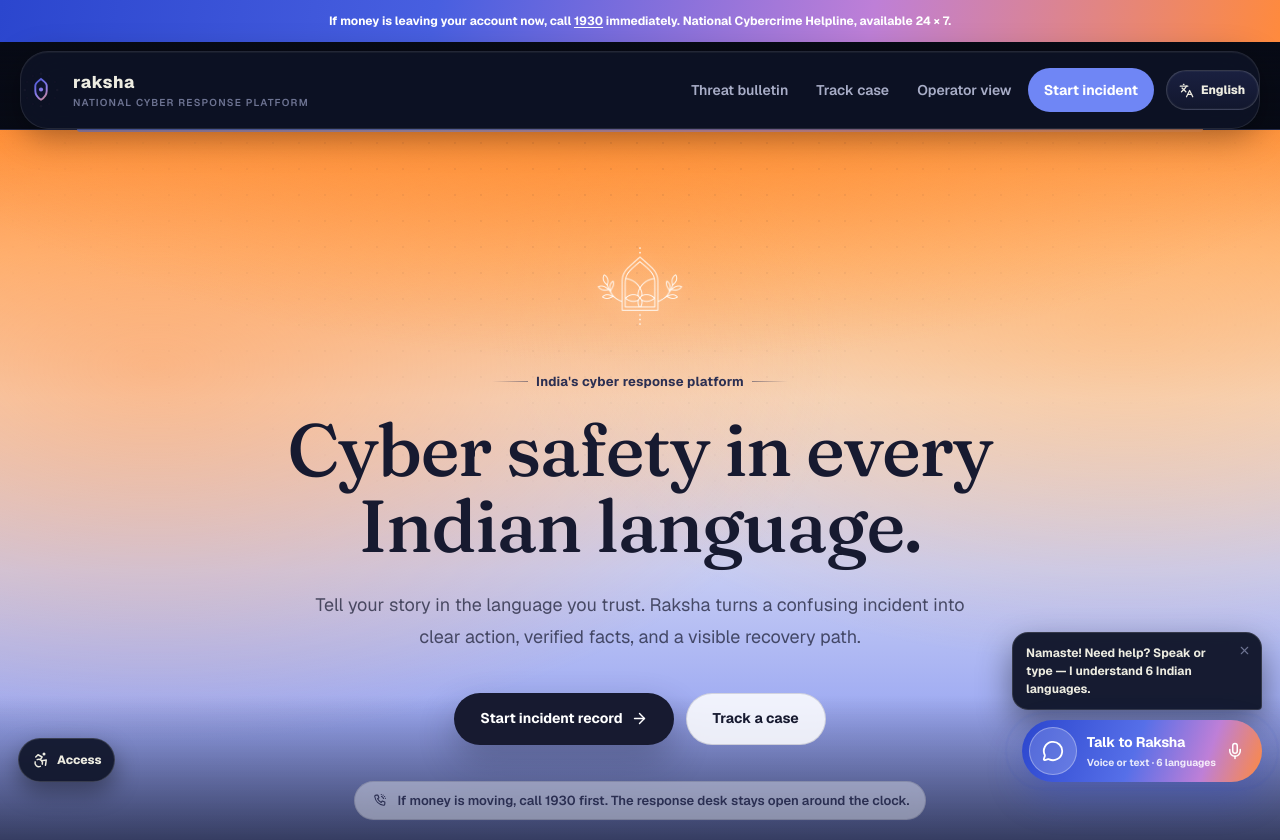
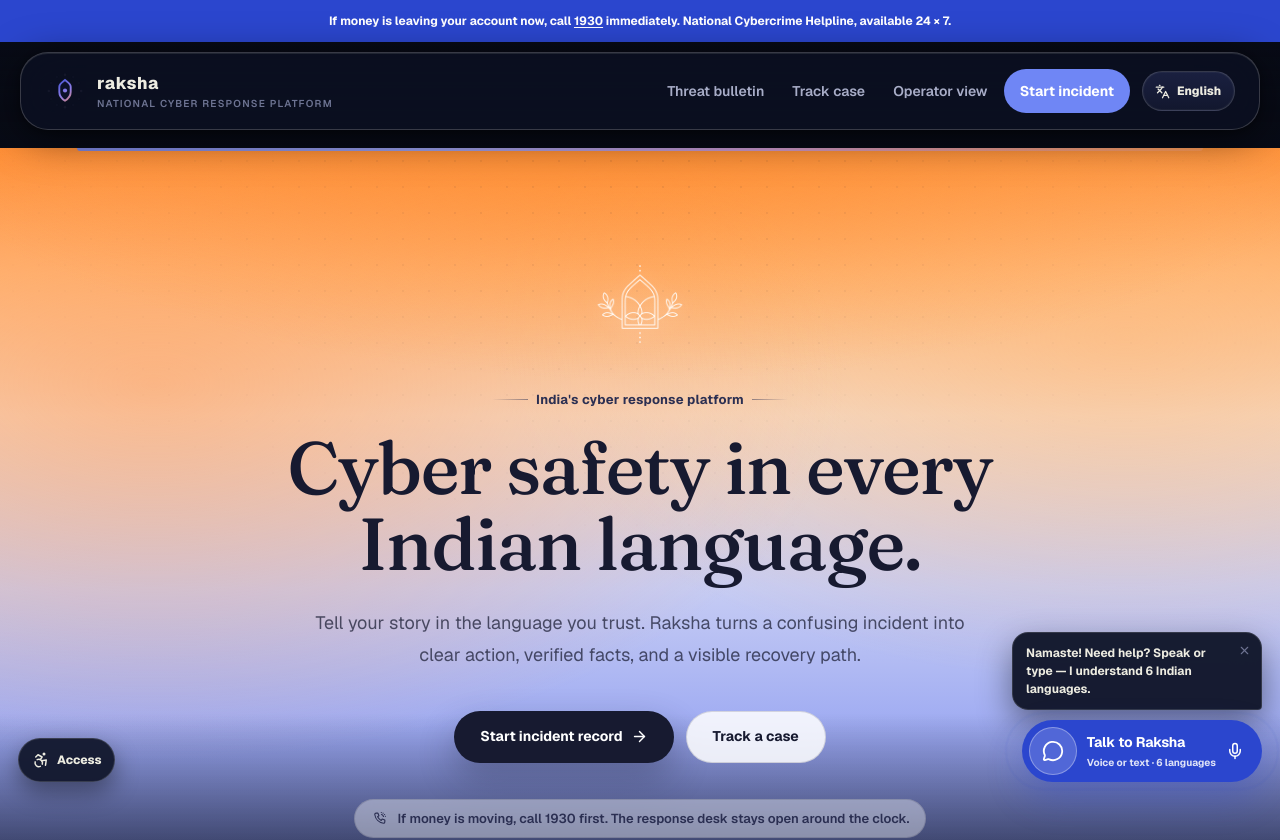
Before and after one commit to aryandigital/NCRP-REIMAGINED, a Next.js app in the folder ncrp-reimagined/: page / in a window 1280 px wide. Shown: the top 840 px of the page. Built offline with nearby package versions, Linux system fonts and the light colour scheme; a web font is replaced by a local one.

Commit message:
gradient fix

```diff
--- a/ncrp-reimagined/src/app/globals.css
+++ b/ncrp-reimagined/src/app/globals.css
@@ -100,7 +100,7 @@
 /* ---------- Global chrome ---------- */
 
 .emergency-bar {
-  background: linear-gradient(100deg, #2b46ce 0%, #485fe0 34%, #be7fd7 68%, #ff8a3d 100%);
+  background: #2b46ce;
   color: #ffffff;
   min-height: 42px;
   display: flex;
@@ -480,9 +480,10 @@
 .skip-link { position: fixed; z-index: 1000; top: 8px; left: 8px; transform: translateY(-150%); border-radius: 999px; background: var(--deep-ink); padding: 10px 14px; color: #080b16; font-size: 13px; font-weight: 800; }
 .skip-link:focus { transform: translateY(0); }
 
-.site-header { position: sticky; top: 0; z-index: 40; padding: 9px 8px 0; background: linear-gradient(to bottom, rgba(8,11,22,.96), rgba(8,11,22,.3), transparent); }
-.site-header > .public-shell { width: min(100% - 24px, 1320px); border: 1px solid rgba(237, 236, 225, .1); border-radius: 28px; background: rgba(16, 21, 41, .72); box-shadow: inset 0 1px 1px rgba(237, 236, 225, .06), 0 8px 32px rgba(0, 0, 0, .35); backdrop-filter: blur(20px) saturate(1.25); -webkit-backdrop-filter: blur(20px) saturate(1.25); }
-.site-header .hero-rule { position: absolute; right: 6%; bottom: -3px; left: 6%; z-index: -1; border-radius: 0 0 999px 999px; opacity: .65; }
+.site-header { position: sticky; top: 0; z-index: 40; padding: 10px 8px 18px; background: linear-gradient(to bottom, rgba(8,11,22,.55) 0%, rgba(8,11,22,.15) 60%, transparent 100%); }
+.site-header > .public-shell { width: min(100% - 24px, 1320px); border: 1px solid rgba(237, 236, 225, .2); border-radius: 28px; background: rgba(12, 16, 34, .82); box-shadow: inset 0 1px 0 rgba(237, 236, 225, .1), 0 8px 40px rgba(0, 0, 0, .55), 0 2px 8px rgba(0, 0, 0, .3); backdrop-filter: blur(24px) saturate(1.4); -webkit-backdrop-filter: blur(24px) saturate(1.4); }
+.site-header .hero-rule { position: absolute; right: 6%; bottom: -3px; left: 6%; z-index: -1; border-radius: 0 0 999px 999px; opacity: .9; transition: opacity .4s ease; }
+.site-header.is-scrolled .hero-rule { opacity: 0; }
 
 .language-switcher { display: inline-flex; min-height: 40px; align-items: center; gap: 7px; border: 1px solid rgba(237, 236, 225, .16); border-radius: 999px; background: linear-gradient(to bottom, #1a2040, #12172e); padding: 0 12px; color: var(--deep-ink); box-shadow: inset 0 0 0 1px rgba(237, 236, 225, .04); }
 .language-switcher select { max-width: 104px; cursor: pointer; appearance: none; border: 0; background: transparent; color: inherit; font-size: 12px; font-weight: 750; outline: 0; }
@@ -528,7 +529,7 @@
 
 .samvaad-dock { position: fixed; z-index: 60; right: 18px; bottom: 18px; display: grid; justify-items: end; gap: 10px; }
 
-.samvaad-fab { position: relative; display: flex; min-height: 62px; align-items: center; gap: 10px; border-radius: 999px; background: linear-gradient(110deg, #2b46ce, #566fe8 47%, #be7fd7 76%, #ff8a3d); padding: 6px 18px 6px 7px; color: #fff; box-shadow: 0 16px 36px rgba(43, 70, 206, .3); text-align: left; }
+.samvaad-fab { position: relative; display: flex; min-height: 62px; align-items: center; gap: 10px; border-radius: 999px; background: #2b46ce; padding: 6px 18px 6px 7px; color: #fff; box-shadow: 0 16px 36px rgba(43, 70, 206, .3); text-align: left; }
 .samvaad-fab::after { content: ""; position: absolute; inset: -5px; border: 2px solid rgba(43, 70, 206, .4); border-radius: 999px; animation: fab-pulse 2.6s ease-out infinite; pointer-events: none; }
 .samvaad-fab-mark { display: flex; height: 48px; width: 48px; align-items: center; justify-content: center; border-radius: 50%; background: rgba(255,255,255,.18); box-shadow: inset 0 0 0 1px rgba(255,255,255,.32); }
 .samvaad-fab strong, .samvaad-fab small { display: block; }
--- a/ncrp-reimagined/src/components/SiteHeader.tsx
+++ b/ncrp-reimagined/src/components/SiteHeader.tsx
@@ -1,5 +1,6 @@
 "use client";
 
+import { useEffect, useRef } from "react";
 import Link from "next/link";
 import LanguageSwitcher from "@/components/LanguageSwitcher";
 import { BrandMark } from "@/components/icons";
@@ -7,6 +8,15 @@
 
 export default function SiteHeader({ current }: { current?: "check" | "track" | "atlas" | "operator" }) {
   const { language } = useRakshaLanguage();
+  const headerRef = useRef<HTMLElement>(null);
+
+  useEffect(() => {
+    const onScroll = () => {
+      headerRef.current?.classList.toggle("is-scrolled", window.scrollY > 20);
+    };
+    window.addEventListener("scroll", onScroll, { passive: true });
+    return () => window.removeEventListener("scroll", onScroll);
+  }, []);
   const copy = {
     en: { bulletin: "Threat bulletin", track: "Track case", operator: "Operator view", start: "Start incident", sub: "National cyber response platform" },
     hi: { bulletin: "खतरा बुलेटिन", track: "केस ट्रैक करें", operator: "ऑपरेटर व्यू", start: "शिकायत शुरू करें", sub: "राष्ट्रीय साइबर प्रतिक्रिया मंच" },
@@ -17,8 +27,8 @@
   }[language];
 
   return (
-    <header className="site-header border-b border-line" data-raksha-i18n="react">
-      <div className="public-shell flex min-h-[78px] items-center justify-between gap-3 py-3 sm:gap-5">
+    <header ref={headerRef} className="site-header" data-raksha-i18n="react">
+      <div className="public-shell flex min-h-[78px] items-center justify-between gap-3 px-4 py-3 sm:gap-5 sm:px-6">
         <Link href="/" className="flex min-w-0 items-center gap-3" aria-label="Raksha home">
           <span className="flex h-10 w-10 shrink-0 items-center justify-center">
             <BrandMark size={38} />
```
